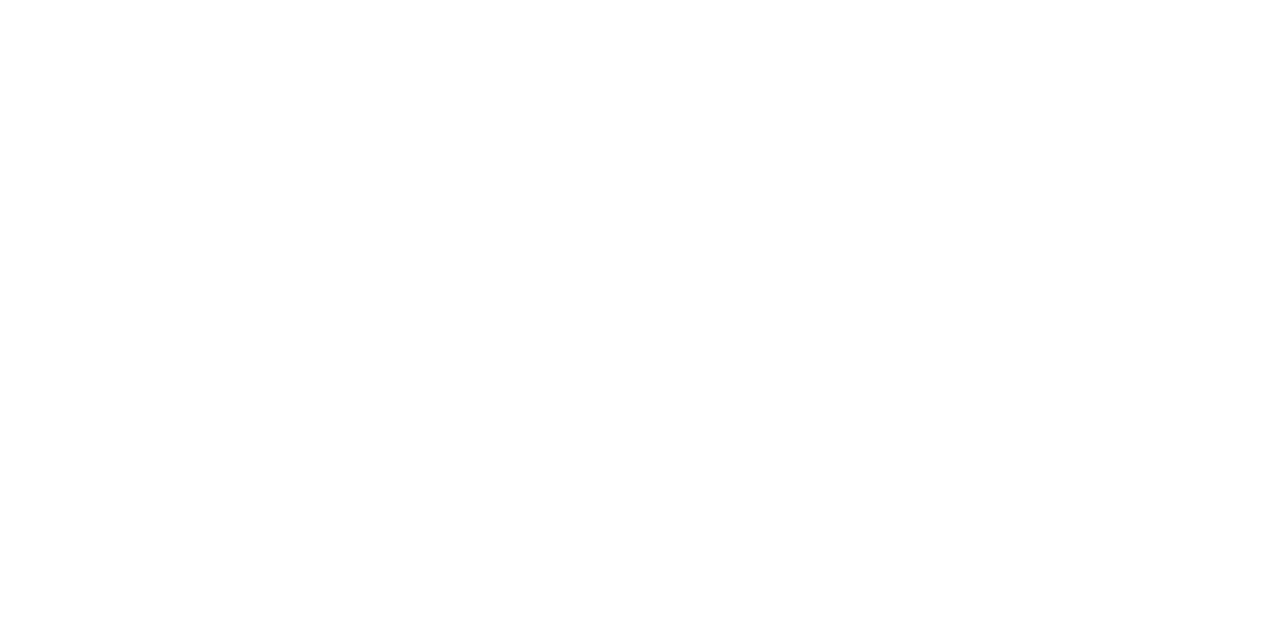
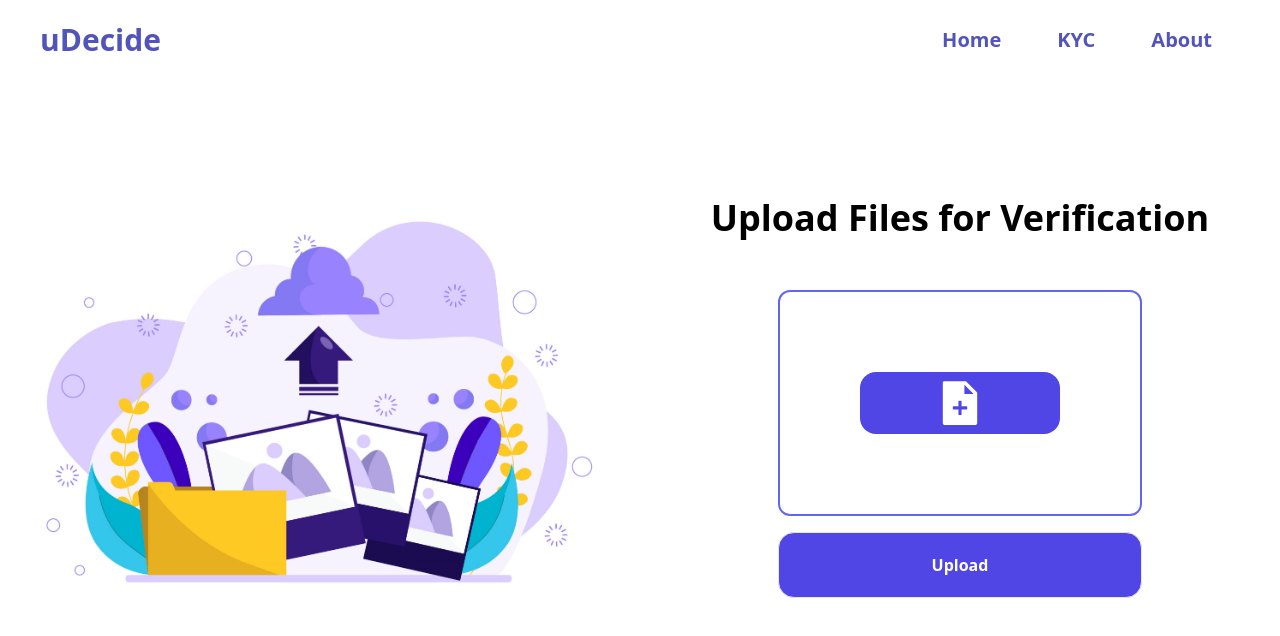
Before and after one commit to Krypthon-Hackathon-VITC/Team-45, a React (Create React App) app in the folder udecide/: page /upload_page in a window 1280 px wide. Before the commit this address had no page. Shown: the top 636 px of the page. Built offline with nearby package versions, Linux system fonts and the light colour scheme.

Commit message:
created upload page and authentication done

```diff
--- a/udecide/src/App.js
+++ b/udecide/src/App.js
@@ -3,6 +3,7 @@
 import Home from "./pages/home";
 import Login from './pages/login';
 import Signup from './pages/signup';
+import UploadFile from './pages/uploadfile'
 
 function App() {
   return (
@@ -12,6 +13,7 @@
         <Route exact path="/login" element={<Login/>} />
         <Route exact path="/signup" element={<Signup/>} />
         <Route exact path="/home" element={<Home/>} />
+        <Route exact path="/upload_page" element={<UploadFile/>} />
         </Routes>
       </BrowserRouter>
     </>
--- /dev/null
+++ b/udecide/src/components/FileItem.js
@@ -0,0 +1,21 @@
+import React from "react";
+import {MdDelete} from 'react-icons/md'
+
+const FileItem = ({ file, removeFile }) => {
+  return (
+    <>
+      <div className=" flex justify-around items-center px-1 py-1 mx-1 border rounded-xl bg-gradient-to-r from-indigo-600  to-indigo-600 ..." key={file.name}>
+        <div className=" text-white ">
+        <p>{file.name}</p>
+        </div>
+        <div className=" text-red-600 cursor-pointer">
+          {file.isUploading && (
+            <div onClick={() => removeFile(file.name)}><MdDelete/></div>
+          )}
+        </div>
+      </div>
+    </>
+  );
+};
+
+export default FileItem;
--- a/udecide/src/pages/home.js
+++ b/udecide/src/pages/home.js
@@ -33,7 +33,7 @@
           </div>
         </div>
         <div className="hidden sm:block rounded-lg">
-          <img className=" w-full h-full object-cover" src={img2} alt="" />
+          <img className=" w-full h-full object-contain" src={img2} alt="" />
         </div>
       </div>
     </>
--- a/udecide/src/pages/login.js
+++ b/udecide/src/pages/login.js
@@ -1,5 +1,6 @@
 import React, { useState } from "react";
 import img from "../assets/signup-bg.jpg";
+import { useNavigate } from "react-router-dom";
 import {AiFillEyeInvisible,AiFillEye} from 'react-icons/ai'
 
 const Login = () => {
@@ -7,8 +8,11 @@
   const [password, setPassword] = useState("");
   const [showPassword, setShowPassword] = useState(false);
 
+  const navigate = useNavigate ();
+
   const handleSubmit = (event) => {
     event.preventDefault();
+    // navigate('/home')
 
     // Make HTTP request to server-side endpoint to authenticate user
     fetch('http://127.0.0.1:8000/check_user/', {
@@ -22,6 +26,7 @@
       .then(data => {
         if (data.success) {
           // User is authenticated, do something
+          navigate('/home')
           console.log('User authenticated');
         } else {
           // User is not authenticated, prompt to register
--- /dev/null
+++ b/udecide/src/pages/uploadfile.js
@@ -0,0 +1,76 @@
+import React from 'react'
+import Navbar from '../components/Navbar'
+import { useState } from 'react'
+import FileItem from '../components/FileItem'
+import {AiFillFileAdd} from 'react-icons/ai'
+import img2 from '../assets/kyc-bg.jpg'
+
+const UploadFile = () => {
+
+    const[files,setFiles]=useState([])
+
+    const removeFileHandler = (filename) => {
+        setFiles(files.filter(file => file.name !== filename))
+      }
+
+      const handleFile= (event) => {
+        const file = event.target.files[0];
+        if(!file) return;
+        file.isUploading = true;
+        setFiles([...files, file])
+      }
+
+    // const deleteFileHandler = (_name) => {
+    //     axios.delete(`http://localhost:8080/upload?name=${_name}`)
+    //         .then((res) => removeFile(_name))
+    //         .catch((err) => console.error(err));
+    // }
+    console.log("File:",files)
+
+  return (
+    <>
+     <Navbar/>
+     <div className=' grid grid-cols-1 lg:grid-cols-2 h-screen w-full '>
+
+      <div className='hidden sm:block rounded-lg'>
+        <img className=' w-full h-full object-contain' src={img2} alt=''/>
+
+      </div>
+
+      <div className=' w-full h-screen flex flex-col justify-center items-center'>
+            <div className=' text-center text-4xl font-bold my-4'>
+                <h1>Upload Files for Verification</h1>
+            </div>
+            <div className=' text-center'>
+                <form  className=' flex flex-col justify-between  mx-auto p-5'>
+                    <div className='border-[2px] border-indigo-500 rounded-xl p-20 my-4 '>
+                        <div className=' relative  cursor-pointer py-4 bg-indigo-600 hover:bg-indigo-500 text-white rounded-2xl font-semibold'>
+                        <input className=' relative z-10 opacity-0 max-w-[200px]' onChange={handleFile} type="file" name="file" multiple/>
+                        <button className=' absolute z-0 left-0 top-0 flex justify-center items-center  w-full h-full text-3xl text-white'><AiFillFileAdd size={50}  className=' inline '/></button>
+                        </div>
+                    </div>
+
+                    <div className=' border px-10 py-5 bg-indigo-600 hover:bg-indigo-500 text-white rounded-2xl font-semibold '>
+                        <button>Upload</button>
+                    </div>
+                </form>
+
+            </div>
+            <div className=' w-full grid grid-cols-1 md:grid-cols-2 lg:grid-cols-3'>
+            {
+                files &&
+                files.map(f => (<FileItem
+                    key={f.name}
+                    file={f}
+                    removeFile={removeFileHandler} />))
+
+            }
+        </div>
+        </div>
+
+      </div>
+    </>
+  )
+}
+
+export default UploadFile;
```
